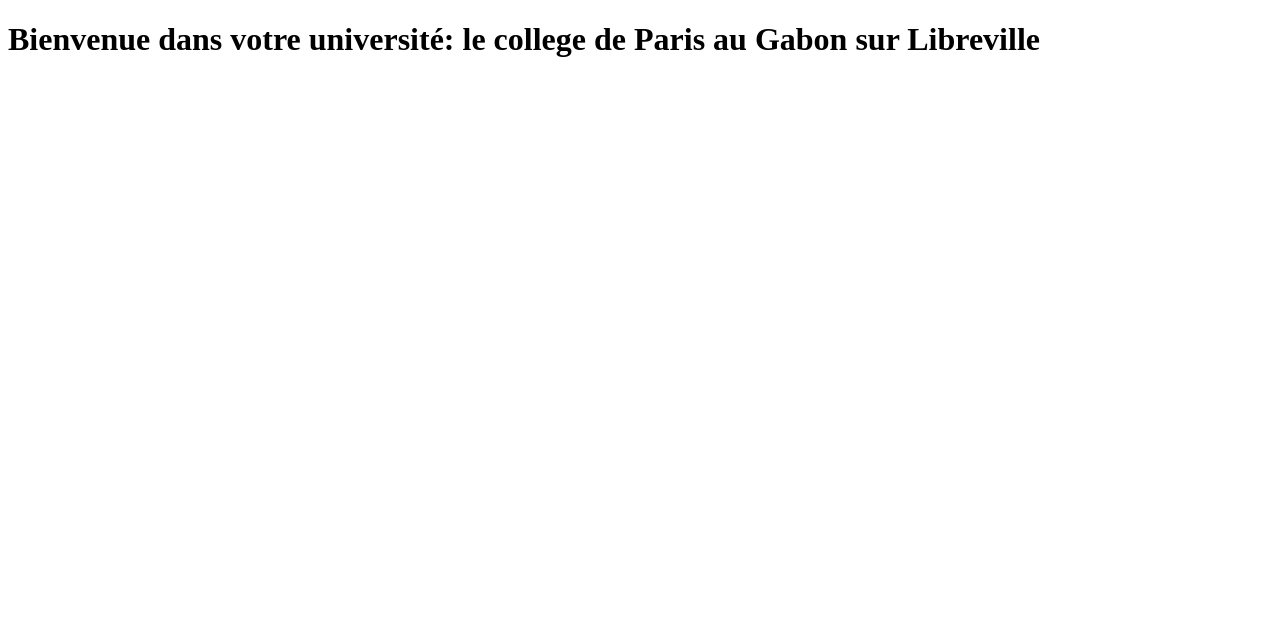
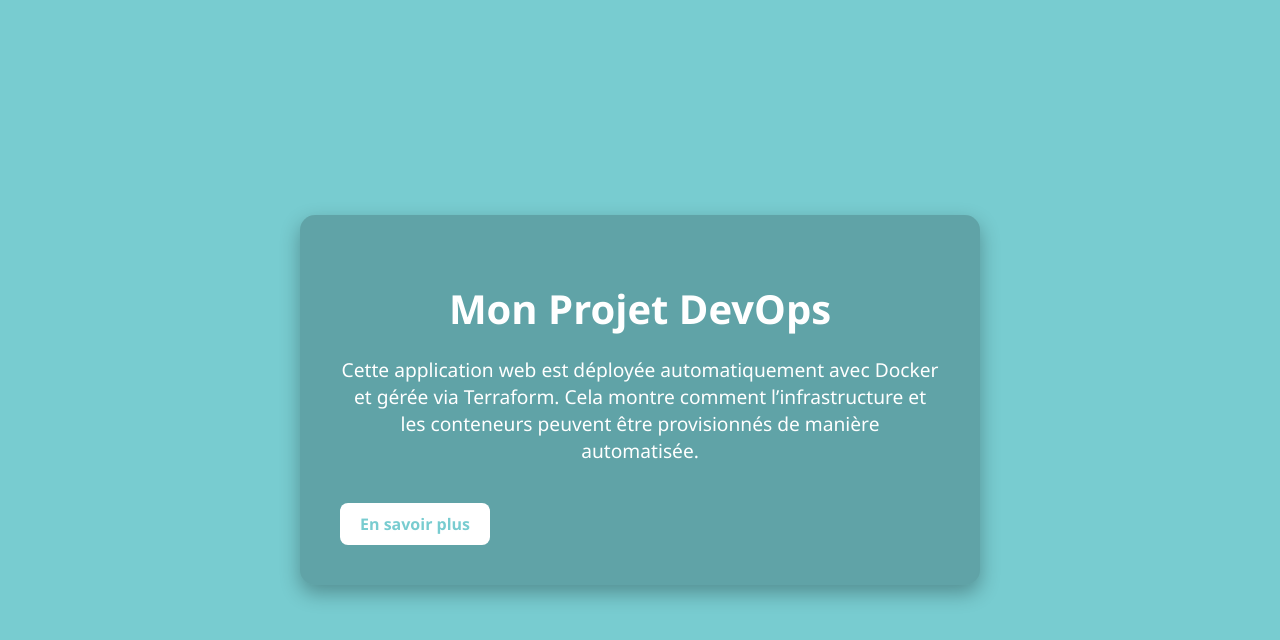
Before and after one commit to Lucrece-Hendrelle/demo-devops, a plain HTML site: page html/index.html in a window 1280 px wide. Drawn offline with Linux system fonts and the light colour scheme.

Commit message:
Update index.html

```diff
--- a/html/index.html
+++ b/html/index.html
@@ -1,9 +1,58 @@
 <!DOCTYPE html>
-<html>
+<html lang="fr">
 <head>
-    <title>Test DevOps</title>
+    <meta charset="UTF-8">
+    <meta name="viewport" content="width=device-width, initial-scale=1.0">
+    <title>Mon Projet DevOps</title>
+    <style>
+        body {
+            font-family: 'Segoe UI', Tahoma, Geneva, Verdana, sans-serif;
+            background: #78CCD0;
+            color: #fff;
+            display: flex;
+            justify-content: center;
+            align-items: center;
+            height: 100vh;
+            margin: 0;
+            flex-direction: column;
+        }
+        h1 {
+            font-size: 2.5em;
+            margin-bottom: 20px;
+            text-align: center;
+        }
+        p {
+            font-size: 1.2em;
+            text-align: center;
+            max-width: 600px;
+        }
+        .container {
+            background: rgba(0,0,0,0.2);
+            padding: 40px;
+            border-radius: 15px;
+            box-shadow: 0 8px 20px rgba(0,0,0,0.3);
+        }
+        a {
+            display: inline-block;
+            margin-top: 20px;
+            padding: 10px 20px;
+            background: #fff;
+            color: #78CCD0;
+            text-decoration: none;
+            font-weight: bold;
+            border-radius: 8px;
+            transition: 0.3s;
+        }
+        a:hover {
+            background: #f0f0f0;
+        }
+    </style>
 </head>
 <body>
-    <h1>Bienvenue dans votre université: le college de Paris au Gabon sur Libreville</h1>
+    <div class="container">
+        <h1>Mon Projet DevOps</h1>
+        <p>Cette application web est déployée automatiquement avec Docker et gérée via Terraform. Cela montre comment l’infrastructure et les conteneurs peuvent être provisionnés de manière automatisée.</p>
+        <a href="#">En savoir plus</a>
+    </div>
 </body>
 </html>
```
